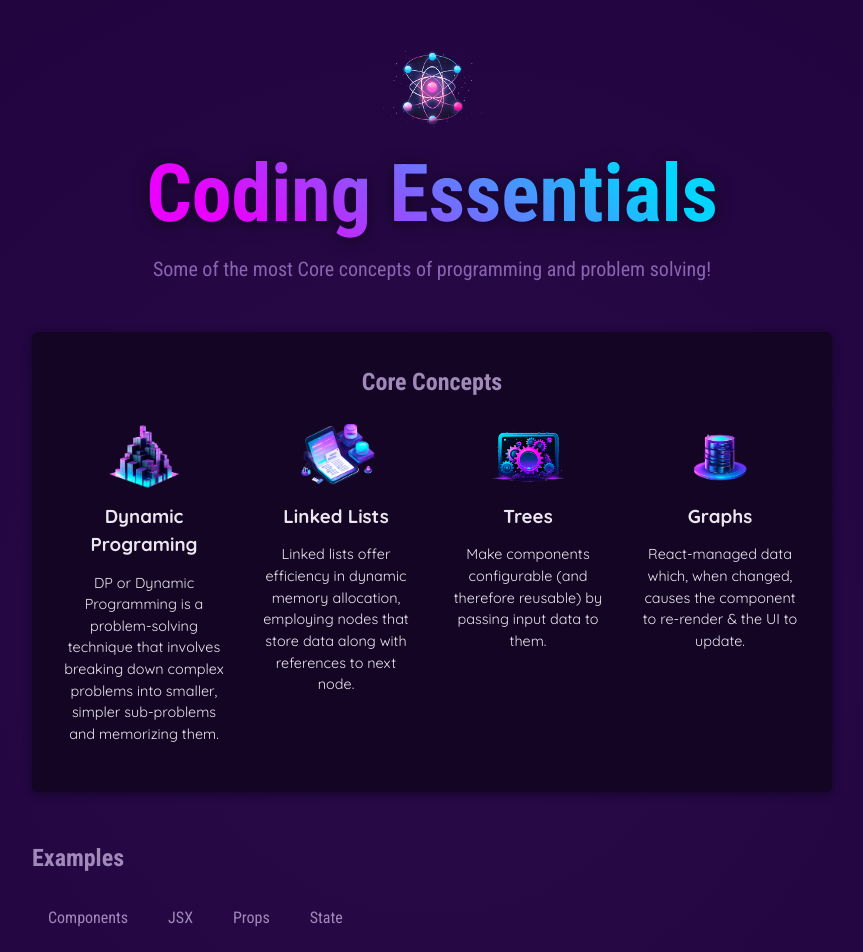
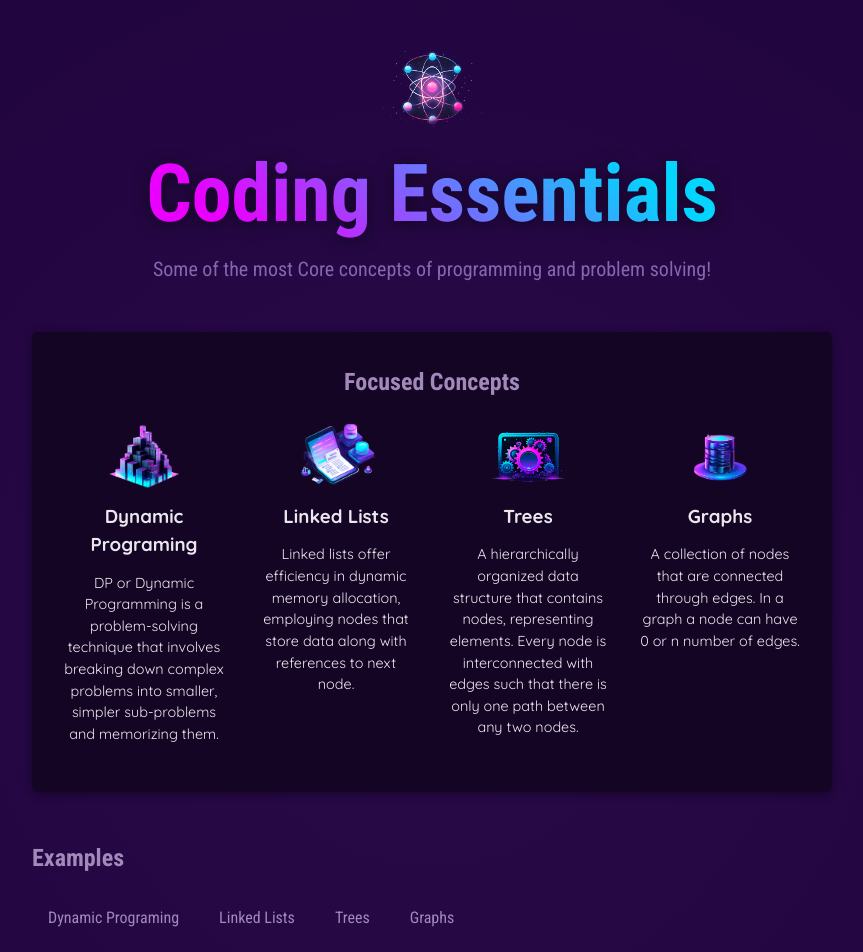
Before and after one commit to lokesh-kumar-m/React-coding, a React (Vite) app: page / in a window 1280 px wide. Shown: the top 952 px of the page, without its empty margins (208-1071 px from the left). Built offline with nearby package versions, Linux system fonts and the light colour scheme.

Commit message:
updated structure and data

```diff
--- a/data.js
+++ b/data.js
@@ -20,63 +20,74 @@ export const CORE_CONCEPTS = [
     image: propsImg,
     title: 'Trees',
     description:
-      'Make components configurable (and therefore reusable) by passing input data to them.',
+      'A hierarchically organized data structure that contains nodes, representing elements. Every node is interconnected with edges such that there is only one path between any two nodes.',
   },
   {
     image: stateImg,
     title: 'Graphs',
     description:
-      'React-managed data which, when changed, causes the component to re-render & the UI to update.',
+      'A collection of nodes that are connected through edges. In a graph a node can have 0 or n number of edges.',
   },
 ];
 
 export const EXAMPLES = {
-  components: {
-    title: 'Components',
+  dynamicprograming: {
+    title: 'Dynamic Programing',
     description:
       'Components are the building blocks of React applications. A component is a self-contained module (HTML + optional CSS + JS) that renders some output.',
-    code: `
+    representation:' ',
+      code: `
 function Welcome() {
   return <h1>Hello, World!</h1>;
 }`,
   },
-  jsx: {
-    title: 'JSX',
+  linkedlist: {
+    title: 'LinkedList',
     description:
       'JSX is a syntax extension to JavaScript. It is similar to a template language, but it has full power of JavaScript (e.g., it may output dynamic content).',
+    representation:' ',
     code: `
 <div>
   <h1>Welcome {userName}</h1>
   <p>Time to learn React!</p>
 </div>`,
   },
-  props: {
-    title: 'Props',
+  trees: {
+    title: 'Trees',
     description:
       'Components accept arbitrary inputs called props. They are like function arguments.',
+      representation:' ',
     code: `
 function Welcome(props) {
   return <h1>Hello, {props.name}</h1>;
 }`,
   },
-  state: {
-    title: 'State',
+  graphs: {
+    title: 'Graphs',
     description:
-      'State allows React components to change their output over time in response to user actions, network responses, and anything else.',
+      'Graphs are non-linear data structures comprising a set of nodes or vertices interconnected by a set of edges. Generally graphs are represented as G(V,E) where V signifies the set of vertices/nodes and E represents the set of edges. Graphs are useful in various real-time scenarios such as social media networking, route finding in maps, computer networks, and more. Every tree is a graph.',
+    representation:'Graphs can be represntated in two ways, Adjacency Matrix and Adjacency List. As the name suggests, Adjacency matrix is used to represent a graph in the form of 0 and 1. If we consider a graph of N nodes, the graph is represented as matrixArray[N][N]. When there is an edge between u and v nodes, matrixArray[u][v] is set to 1. There is a lot of memory wastage in Adjacency Matrix as 0 is denoted to determine that there is no edge between the nodes. To optimize this, we often use Adjacency List. Adjacency List contains an array denoting each node and each element in this array is a list, which contains the connected nodes to the node',
     code: `
-function Counter() {
-  const [isVisible, setIsVisible] = useState(false);
-
-  function handleClick() {
-    setIsVisible(true);
-  }
-
-  return (
-    <div>
-      <button onClick={handleClick}>Show Details</button>
-      {isVisible && <p>Amazing details!</p>}
-    </div>
-  );
-}`,
+    public static void main(String ar[]){
+      Scanner scanner=new Scanner(System.in);
+      //Getting number of nodes and edges from the user.
+      int numberOfNodes = scanner.nextInt();
+      int numberOfEdges = scanner.nextInt();
+      //Creating a Adjacency List for represnting graph
+      //Initializing the array of lists.
+      ArrayList<Integer>[] graph=new ArrayList[numberOfNodes+1];
+      for(int i=0; i<= numberOfNodes; i++){
+        graph[i]=new ArrayList<Integer>();
+      }
+      //given a pair (u,v) determines that there exists an
+      //edge between nodes u and v and vice versa.
+      for(int i=0; i<numberOfEdges; i++){
+        int intialNode = scanner.nextInt();
+        int finalNode = scanner.nextInt();
+        graph[intialNode].add(finalNode);
+        graph[finalNode].add(intialNode);
+      }
+    }
+    `,
   },
 };
--- a/src/App.jsx
+++ b/src/App.jsx
@@ -1,46 +1,26 @@
-import React,{useState} from "react";
-import Header from "./components/header";
-import Cards from "./components/cards";
+import React from "react";
+import Header from "./components/Header/header";
+import Cards from "./components/Introduction/cards";
 import { CORE_CONCEPTS } from "../data";
-import { EXAMPLES } from "../data";
-import TabButton from "./components/tabButton";
+import Explaination from "./components/Explaination/explaination";
+
 
 
 function App() {
-  const [tabContent,setContent]=useState('')
 
-  function handleClick(element){
-    setContent(element)
-  }
   return (
     <div>
       <Header />
       <main>
         <section id="core-concepts">
-          <h2>Core Concepts</h2>
+          <h2>Focused Concepts</h2>
           <ul>
             {CORE_CONCEPTS.map((conceptelements,id)=>
               <Cards {...conceptelements}/>
             )}
           </ul>
         </section>
-        <section id="examples">
-          <h2>Examples</h2>
-          <menu>
-            <TabButton clickEvent={()=>handleClick("components")}>Components</TabButton>
-            <TabButton clickEvent={()=>handleClick("jsx")}>JSX</TabButton>
-            <TabButton clickEvent={()=>handleClick("props")}>Props</TabButton>
-            <TabButton clickEvent={()=>handleClick("state")}>State</TabButton>
-          </menu>
-            {!tabContent?<p>Please choose a topic</p> :
-            (<div id="tab-content"><h3>{EXAMPLES[tabContent].title}</h3><p>{EXAMPLES[tabContent].description}</p><pre>
-                <code>
-                  {EXAMPLES[tabContent].code}
-                </code>
-              </pre></div>)
-            }
-
-        </section>
+        <Explaination/>
       </main>
     </div>
   );
--- /dev/null
+++ b/src/components/Explaination/explaination.css
@@ -0,0 +1,53 @@
+
+#examples {
+    margin: 3rem auto;
+  }
+
+  #examples h2 {
+    text-align: left;
+  }
+
+  #examples menu {
+    margin: 1rem 0;
+    padding: 0;
+    display: flex;
+    gap: 0.5rem;
+    list-style: none;
+  }
+
+  #examples menu button {
+    padding: 0.5rem 1rem;
+    border: none;
+    border-radius: 6px;
+    background-color: transparent;
+    color: #a18aba;
+    font-family: "Roboto Condensed", sans-serif;
+    font-size: 1rem;
+    cursor: pointer;
+    transition: all 0.2s ease-in-out;
+  }
+
+  #examples menu button:hover {
+    background-color: #1b082f;
+    color: #ebe7ef;
+  }
+
+  #examples menu button.active {
+    background-color: #7925d3;
+    color: #ebe7ef;
+  }
+
+  #tab-content {
+    padding: 1rem;
+    border-radius: 6px;
+    background-color: #2f1d43;
+    box-shadow: 0 2px 8px rgba(0, 0, 0, 0.3);
+  }
+
+  #tab-content h3 {
+    margin: 0;
+  }
+
+  #tab-content code {
+    font-size: 1rem;
+  }
--- /dev/null
+++ b/src/components/Explaination/explaination.jsx
@@ -0,0 +1,37 @@
+import React,{useState} from "react";
+import { EXAMPLES } from "../../../data";
+import TabButton from "./tabButton";
+
+import './explaination.css'
+const Explaination= () =>{
+
+    const [tabContent,setContent]=useState('');
+    function handleClick(element){
+        setContent(element)
+    }
+
+    return(
+        <section id="examples">
+        <h2>Examples</h2>
+        <menu>
+          <TabButton clickEvent={()=>handleClick("dynamicprograming")}>Dynamic Programing</TabButton>
+          <TabButton clickEvent={()=>handleClick("linkedlist")}>Linked Lists</TabButton>
+          <TabButton clickEvent={()=>handleClick("trees")}>Trees</TabButton>
+          <TabButton clickEvent={()=>handleClick("graphs")}>Graphs</TabButton>
+        </menu>
+          {!tabContent?<p>Please choose a topic</p> :
+          (<div id="tab-content">
+            <h3>{EXAMPLES[tabContent].title}</h3>
+            <p>{EXAMPLES[tabContent].description}</p>
+            <p>{EXAMPLES[tabContent].representation}</p>
+            <pre>
+              <code>
+                {EXAMPLES[tabContent].code}
+              </code>
+            </pre>
+          </div>)
+          }
+      </section>
+    );
+}
+export default Explaination;
--- /dev/null
+++ b/src/components/Header/header.css
@@ -0,0 +1,27 @@
+header {
+    text-align: center;
+    margin: 3rem 0;
+  }
+
+  header img {
+    height: 5rem;
+    width: 10rem;
+    object-fit: cover;
+  }
+
+  header h1 {
+    margin: 0;
+    font-family: "Roboto Condensed", sans-serif;
+    font-size: 5rem;
+    background: linear-gradient(40deg, #ea00ff, #ea00ff, #03d5ff, #03d5ff);
+    -webkit-background-clip: text;
+    -webkit-text-fill-color: transparent;
+    filter: drop-shadow(0 2px 8px rgba(0, 0, 0, 0.5));
+  }
+
+  header p {
+    margin: 0;
+    font-size: 1.25rem;
+    color: #8964b0;
+    font-family: "Roboto Condensed", sans-serif;
+  }
--- a/src/components/header.jsx
+++ b/src/components/Header/header.jsx
@@ -1,5 +1,7 @@
 import React from "react";
-import conceptImage from '../assets/react-core-concepts.png'
+import conceptImage from '../../assets/react-core-concepts.png'
+
+import './header.css'
 
 const words=['Important','Core','Crucial']
 function getRandomWord(length){
--- a/src/index.css
+++ b/src/index.css
@@ -19,33 +19,7 @@ html {
   min-height: 80rem;
 }
 
-header {
-  text-align: center;
-  margin: 3rem 0;
-}
 
-header img {
-  height: 5rem;
-  width: 10rem;
-  object-fit: cover;
-}
-
-header h1 {
-  margin: 0;
-  font-family: "Roboto Condensed", sans-serif;
-  font-size: 5rem;
-  background: linear-gradient(40deg, #ea00ff, #ea00ff, #03d5ff, #03d5ff);
-  -webkit-background-clip: text;
-  -webkit-text-fill-color: transparent;
-  filter: drop-shadow(0 2px 8px rgba(0, 0, 0, 0.5));
-}
-
-header p {
-  margin: 0;
-  font-size: 1.25rem;
-  color: #8964b0;
-  font-family: "Roboto Condensed", sans-serif;
-}
 
 main {
   width: 90%;
@@ -95,56 +69,3 @@ main h2 {
 #core-concepts li p {
   font-size: 0.9rem;
 }
-
-#examples {
-  margin: 3rem auto;
-}
-
-#examples h2 {
-  text-align: left;
-}
-
-#examples menu {
-  margin: 1rem 0;
-  padding: 0;
-  display: flex;
-  gap: 0.5rem;
-  list-style: none;
-}
-
-#examples menu button {
-  padding: 0.5rem 1rem;
-  border: none;
-  border-radius: 6px;
-  background-color: transparent;
-  color: #a18aba;
-  font-family: "Roboto Condensed", sans-serif;
-  font-size: 1rem;
-  cursor: pointer;
-  transition: all 0.2s ease-in-out;
-}
-
-#examples menu button:hover {
-  background-color: #1b082f;
-  color: #ebe7ef;
-}
-
-#examples menu button.active {
-  background-color: #7925d3;
-  color: #ebe7ef;
-}
-
-#tab-content {
-  padding: 1rem;
-  border-radius: 6px;
-  background-color: #2f1d43;
-  box-shadow: 0 2px 8px rgba(0, 0, 0, 0.3);
-}
-
-#tab-content h3 {
-  margin: 0;
-}
-
-#tab-content code {
-  font-size: 1rem;
-}
```
Also changed, not shown: src/components/Explaination/tabButton.jsx (renamed from src/components/tabButton.jsx), src/components/Introduction/cards.jsx (renamed from src/components/cards.jsx).
